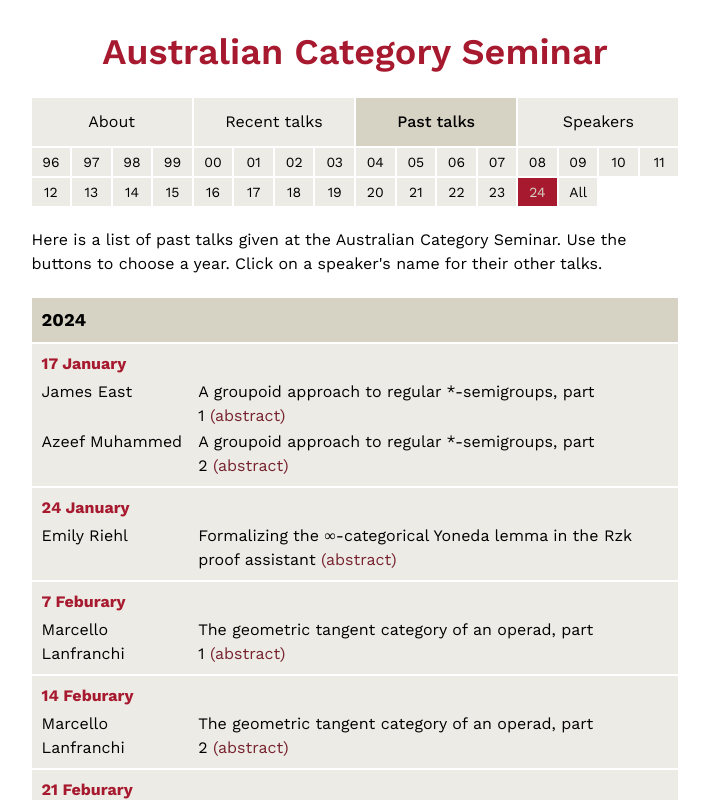
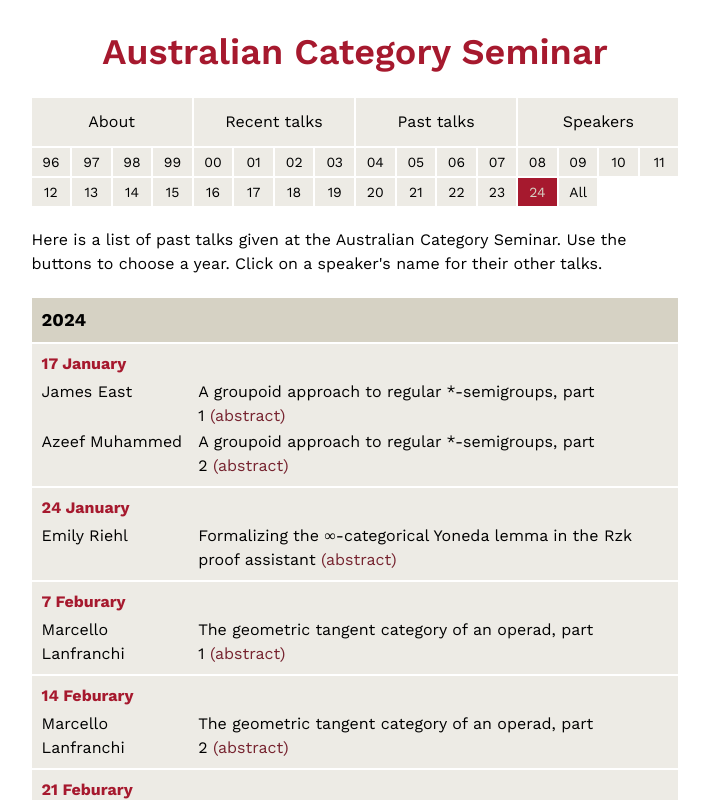
Before and after one commit to Centre-of-Australian-Category-Theory/seminar, a SvelteKit app: page /past-talks in a window 1280 px wide. Shown: the top 800 px of the page, without its empty margins (285-994 px from the left). Built offline with nearby package versions, Linux system fonts and the light colour scheme.

Commit message:
Fix highlighting problem

```diff
--- a/src/routes/+layout.svelte
+++ b/src/routes/+layout.svelte
@@ -12,10 +12,10 @@
   <div class="w-5/6 max-w-prose mx-auto flex flex-col gap-1.5 py-5">
   <h1 class="text-4xl text-center font-semibold text-red mt-3 mb-5">Australian Category Seminar</h1>
   <div class="grid grid-cols-4 w-full text-center justify-stretch items-stretch gap-0.5">
-    <a class={path === "/" ? "p-3 bg-sand font-medium" : "p-3 bg-sand-light"} href="{base}/">About</a>
-    <a class={path === "/recent-talks" ? "p-3 bg-sand font-medium" : "p-3 bg-sand-light"} href="{base}/recent-talks">Recent talks</a>
-    <a class={path === "/past-talks" ? "p-3 bg-sand font-medium" : "p-3 bg-sand-light"} href="{base}/past-talks">Past talks</a>
-    <a class={path === "/speakers" ? "p-3 bg-sand font-medium" : "p-3 bg-sand-light"} href="{base}/speakers">Speakers</a>
+    <a class={path === "{base}/" ? "p-3 bg-sand font-medium" : "p-3 bg-sand-light"} href="{base}/">About</a>
+    <a class={path === "{base}/recent-talks" ? "p-3 bg-sand font-medium" : "p-3 bg-sand-light"} href="{base}/recent-talks">Recent talks</a>
+    <a class={path === "{base}/past-talks" ? "p-3 bg-sand font-medium" : "p-3 bg-sand-light"} href="{base}/past-talks">Past talks</a>
+    <a class={path === "{base}/speakers" ? "p-3 bg-sand font-medium" : "p-3 bg-sand-light"} href="{base}/speakers">Speakers</a>
   </div>
   <slot />
   </div>
```
